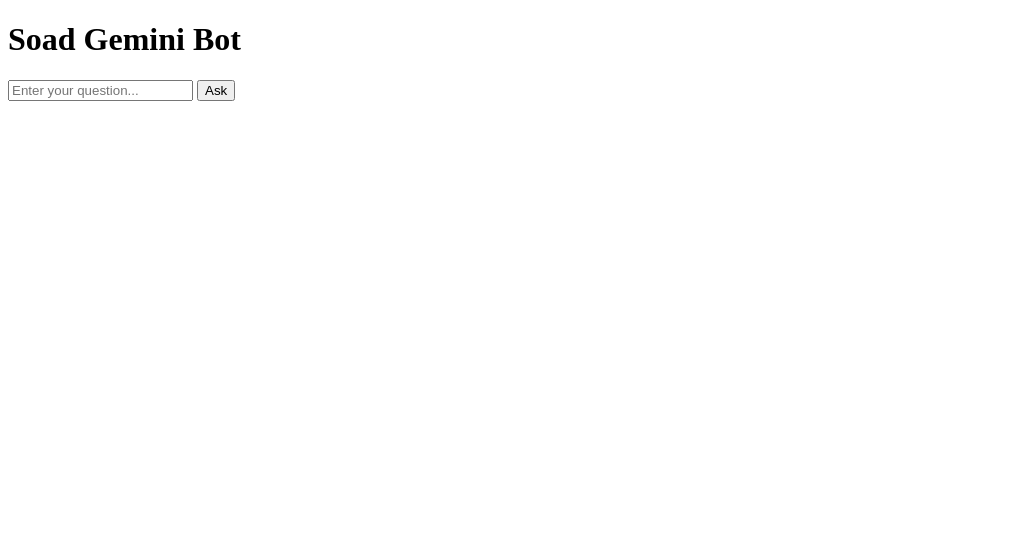
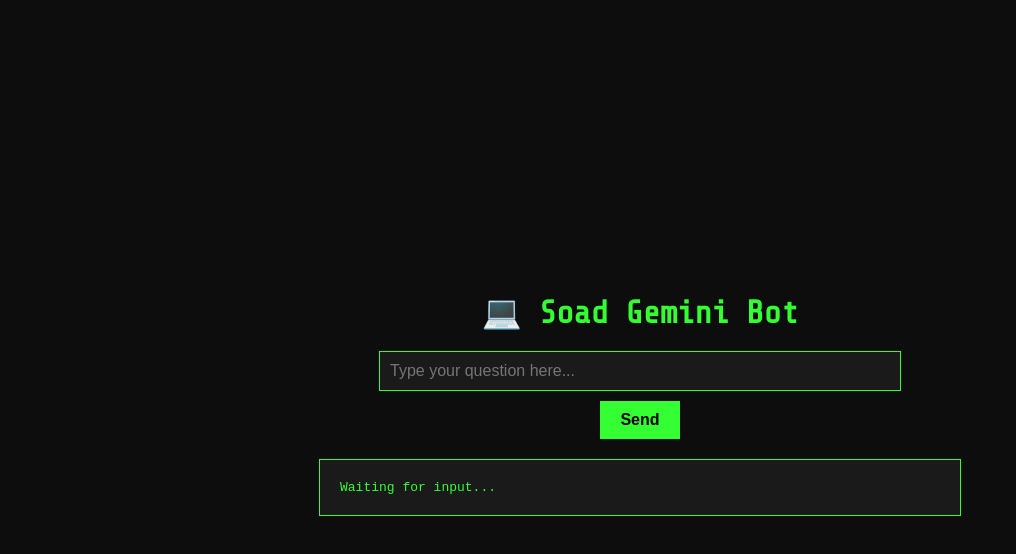
Before and after one commit to sm-soad00/Soad-bot, a website: page index.html in a window 1280 px wide. Shown: the whole page, without its empty margins (0-1016 px from the left). Drawn offline with nearby package versions, Linux system fonts and the light colour scheme.

Commit message:
Update index.html

```diff
--- a/index.html
+++ b/index.html
@@ -1,17 +1,73 @@
-<!DOCTYPE html>
-<html>
+<!DOCTYPE html><html lang="en">
 <head>
+  <meta charset="UTF-8">
+  <meta name="viewport" content="width=device-width, initial-scale=1.0">
   <title>Soad Gemini Bot</title>
+  <link href="https://fonts.googleapis.com/css2?family=Share+Tech+Mono&display=swap" rel="stylesheet">
+  <style>
+    body {
+      margin: 0;
+      padding: 0;
+      font-family: 'Share Tech Mono', monospace;
+      background-color: #0d0d0d;
+      color: #33ff33;
+      display: flex;
+      flex-direction: column;
+      align-items: center;
+      justify-content: center;
+      height: 100vh;
+    }h1 {
+  margin-bottom: 20px;
+  font-size: 2rem;
+}
+
+input {
+  background: #1a1a1a;
+  color: #33ff33;
+  border: 1px solid #33ff33;
+  padding: 10px;
+  width: 80%;
+  max-width: 500px;
+  margin-bottom: 10px;
+  font-size: 1rem;
+}
+
+button {
+  background: #33ff33;
+  color: #000;
+  border: none;
+  padding: 10px 20px;
+  font-weight: bold;
+  font-size: 1rem;
+  cursor: pointer;
+  transition: background 0.3s;
+}
+
+button:hover {
+  background: #00cc00;
+}
+
+pre {
+  background: #1a1a1a;
+  color: #33ff33;
+  padding: 20px;
+  margin-top: 20px;
+  width: 80%;
+  max-width: 600px;
+  overflow-x: auto;
+  border: 1px solid #33ff33;
+}
+
+  </style>
 </head>
 <body>
-  <h1>Soad Gemini Bot</h1>
-  <input id="prompt" placeholder="Enter your question..." />
-  <button onclick="send()">Ask</button>
-  <pre id="response"></pre>
-
-  <script>
+  <h1>💻 Soad Gemini Bot</h1>
+  <input id="prompt" placeholder="Type your question here..." />
+  <button onclick="send()">Send</button>
+  <pre id="response">Waiting for input...</pre>  <script>
     async function send() {
       const prompt = document.getElementById('prompt').value;
+      document.getElementById('response').textContent = "Loading...";
       const res = await fetch('/api/gemini', {
         method: 'POST',
         headers: { 'Content-Type': 'application/json' },
@@ -20,6 +76,5 @@
       const data = await res.json();
       document.getElementById('response').textContent = data.result || data.error;
     }
-  </script>
-</body>
+  </script></body>
 </html>
```
